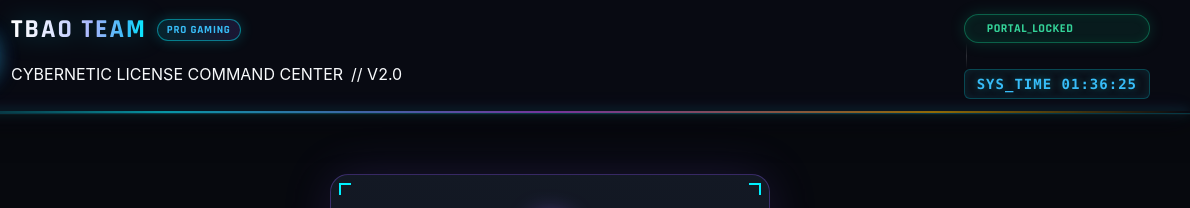
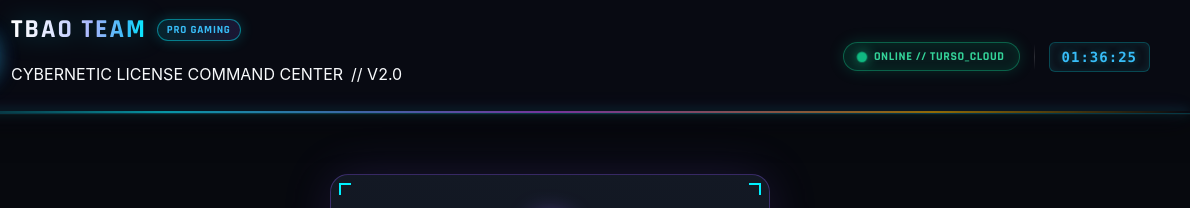
Before and after one commit to tbaodev-code/tbao-key-server, a website: page public/index.html in a window 1280 px wide. Shown: the top 208 px of the page, 90-1280 px from the left. Drawn offline with Linux system fonts and the light colour scheme.

Commit message:
feat: upload public/index.html

```diff
--- a/public/index.html
+++ b/public/index.html
@@ -36,16 +36,13 @@
 
     <div class="header-laser-line"></div>
 
-    <div class="header-hud">
-      <div class="hud-status">
-        <span class="hud-dot live"></span>
-        <span class="hud-text">PORTAL_LOCKED</span>
+    <div class="header-right">
+      <div id="status" class="hud-status">
+        <span class="status-pulse"></span>
+        <span class="status-text">ONLINE // TURSO_CLOUD</span>
       </div>
       <div class="header-divider-v"></div>
-      <div class="hud-clock">
-        <span class="clock-label">SYS_TIME</span>
-        <span id="liveClock" class="clock-val">--:--:--</span>
-      </div>
+      <div id="liveClock" class="hud-clock">00:00:00</div>
     </div>
   </header>
 
```
